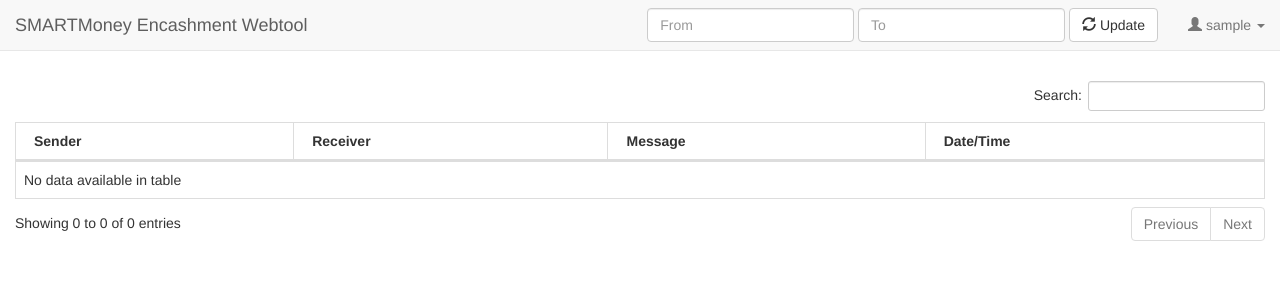
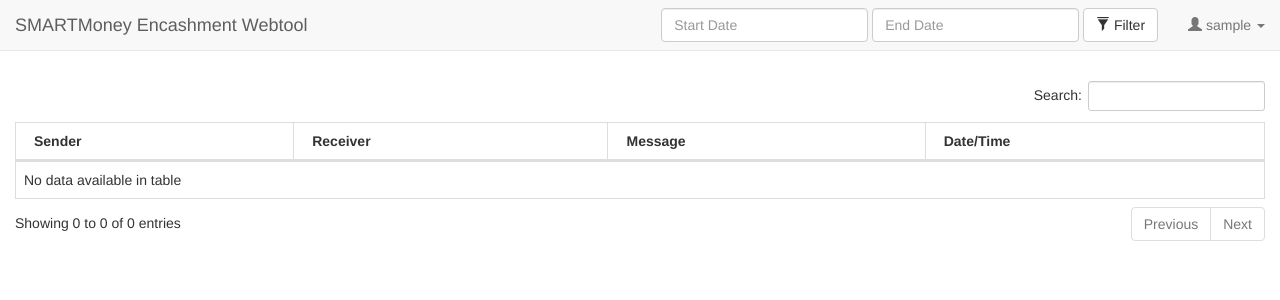
Before and after one commit to johnmackyllego/dashboard, a Django app: page / in a window 1280 px wide. Shown: the top 300 px of the page. Run offline with Django 3.2, Linux system fonts and the light colour scheme; the visitor is signed in with stand-in values (Sample User, id 1); data that the repository does not hold is empty; some libraries are stand-ins or nearby versions.

Commit message:
binago ng onti
Signed-off-by: Machy <johnmacky.llego@gmail.com>

```diff
--- a/dashboard/consumer/templates/base.html
+++ b/dashboard/consumer/templates/base.html
@@ -23,25 +23,23 @@
     <nav class="navbar navbar-default navbar-static-top">
         <div class="container-fluid">
             <div class="navbar-header">
-<!--
-                <a class="navbar-brand" href="{% url 'home' %}"><img src="{% static 'images/ayannah.png' %}" alt="Dispute Bills"></a>
--->
-                <a class="navbar-brand" href="{% url 'home' %}">SMARTMoney Encashment Webtool</a>
+
+            <a class="navbar-brand" href="{% url 'home' %}">SMARTMoney Encashment Webtool</a>
             </div>
 
             {% if user.is_authenticated %}
             <ul class="nav navbar-nav navbar-right">
-                 <li>
+                <li>
                     <form method="GET" class="navbar-form">
                         <div class="form-group">
-                            <input id="datetimepicker1"  name="datetimepicker1" type="text" class="form-control" placeholder="From"/>
+                            <input id="datetimepicker1"  name="datetimepicker1" type="text" class="form-control" placeholder="Start Date"/>
                         </div>
                         <div class="form-group">
-                            <input id="datetimepicker2"  name="datetimepicker2" type="text" class="form-control" placeholder="To"/>
+                            <input id="datetimepicker2"  name="datetimepicker2" type="text" class="form-control" placeholder="End Date"/>
                         </div>
                         <button type="submit" class="btn btn-default">
-                            <span class="glyphicon glyphicon-refresh"></span>
-                            Update
+                            <span class="glyphicon glyphicon-filter"></span>
+                            Filter
                         </button>
                     </form>
                 </li>
```
